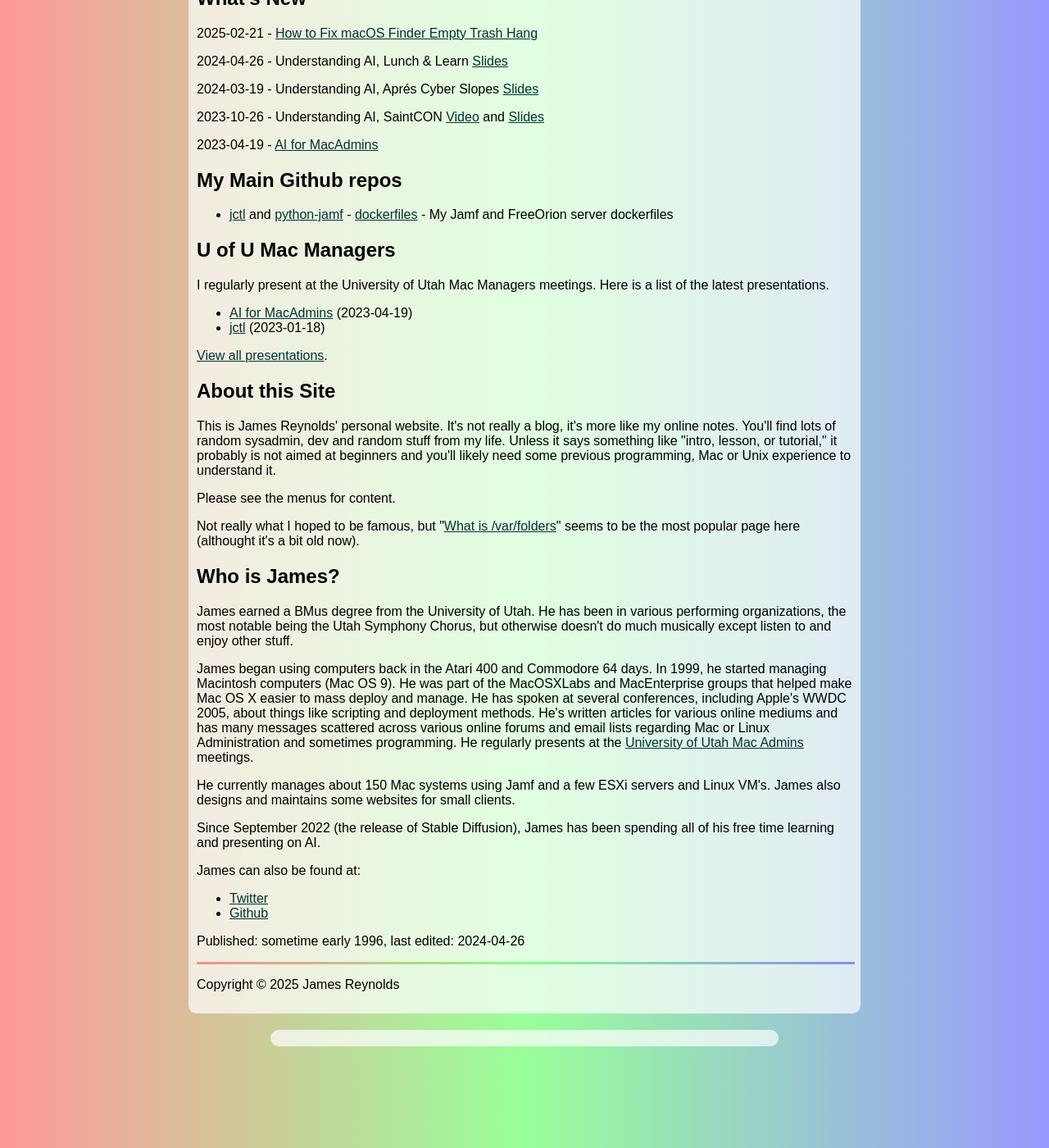
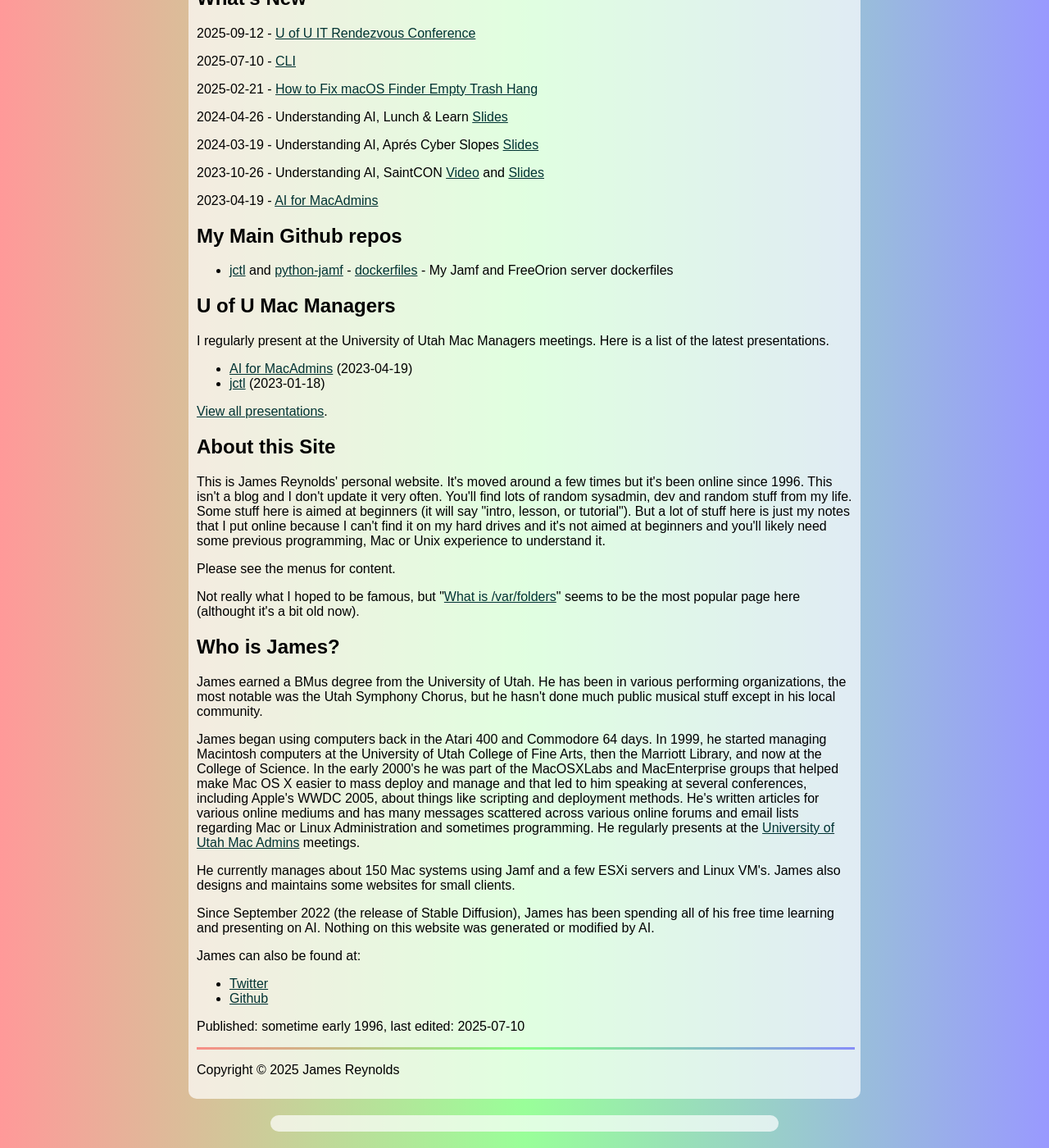
Before and after one commit to magnusviri/magnusviri.com, a Jekyll site: the page built from index.md, in a window 1280 px wide and 1400 px high, scrolled down 412 px. Shown: the whole window at 82% size. Built offline with Jekyll 4.4.1, drawn with Linux system fonts in a browser that asks for light colours; comment, search, counter and statistics services are not loaded.

Commit message:
2025-07-10 cli and IT Rendezvous

```diff
--- a/index.md
+++ b/index.md
@@ -3,12 +3,16 @@ layout: default
 shorttitle: Home
 title: Magnusviri
 date: "sometime early 1996"
-editdate: "2024-04-26"
+editdate: "2025-07-10"
 disqus_id: home.html
 titleimg: 1
 ---
 
 ## What's New
+
+2025-09-12 - [U of U IT Rendezvous Conference](https://itcon.utah.edu/)
+
+2025-07-10 - [CLI](cli.html)
 
 2025-02-21 - [How to Fix macOS Finder Empty Trash Hang](https://magnusviri.com/how-to-fix-macos-finder-empty-trash-hang)
 
@@ -35,7 +39,7 @@ I regularly present at the University of Utah Mac Managers meetings. Here is a l
 
 ## About this Site
 
-This is James Reynolds' personal website. It's not really a blog, it's more like my online notes. You'll find lots of random sysadmin, dev and random stuff from my life. Unless it says something like "intro, lesson, or tutorial," it probably is not aimed at beginners and you'll likely need some previous programming, Mac or Unix experience to understand it.
+This is James Reynolds' personal website. It's moved around a few times but it's been online since 1996. This isn't a blog and I don't update it very often. You'll find lots of random sysadmin, dev and random stuff from my life. Some stuff here is aimed at beginners (it will say "intro, lesson, or tutorial"). But a lot of stuff here is just my notes that I put online because I can't find it on my hard drives and it's not aimed at beginners and you'll likely need some previous programming, Mac or Unix experience to understand it.
 
 Please see the menus for content.
 
@@ -43,13 +47,13 @@ Not really what I hoped to be famous, but "[What is /var/folders](http://magnusv
 
 ## Who is James?
 
-James earned a BMus degree from the University of Utah. He has been in various performing organizations, the most notable being the Utah Symphony Chorus, but otherwise doesn't do much musically except listen to and enjoy other stuff.
+James earned a BMus degree from the University of Utah. He has been in various performing organizations, the most notable was the Utah Symphony Chorus, but he hasn't done much public musical stuff except in his local community.
 
-James began using computers back in the Atari 400 and Commodore 64 days. In 1999, he started managing Macintosh computers (Mac OS 9). He was part of the MacOSXLabs and MacEnterprise groups that helped make Mac OS X easier to mass deploy and manage. He has spoken at several conferences, including Apple's WWDC 2005, about things like scripting and deployment methods. He's written articles for various online mediums and has many messages scattered across various online forums and email lists regarding Mac or Linux Administration and sometimes programming. He regularly presents at the [University of Utah Mac Admins](https://apple.lib.utah.edu/) meetings.
+James began using computers back in the Atari 400 and Commodore 64 days. In 1999, he started managing Macintosh computers at the University of Utah College of Fine Arts, then the Marriott Library, and now at the College of Science. In the early 2000's he was part of the MacOSXLabs and MacEnterprise groups that helped make Mac OS X easier to mass deploy and manage and that led to him speaking at several conferences, including Apple's WWDC 2005, about things like scripting and deployment methods. He's written articles for various online mediums and has many messages scattered across various online forums and email lists regarding Mac or Linux Administration and sometimes programming. He regularly presents at the [University of Utah Mac Admins](https://apple.lib.utah.edu/) meetings.
 
 He currently manages about 150 Mac systems using Jamf and a few ESXi servers and Linux VM's. James also designs and maintains some websites for small clients.
 
-Since September 2022 (the release of Stable Diffusion), James has been spending all of his free time learning and presenting on AI.
+Since September 2022 (the release of Stable Diffusion), James has been spending all of his free time learning and presenting on AI. Nothing on this website was generated or modified by AI.
 
 James can also be found at:
 
```
